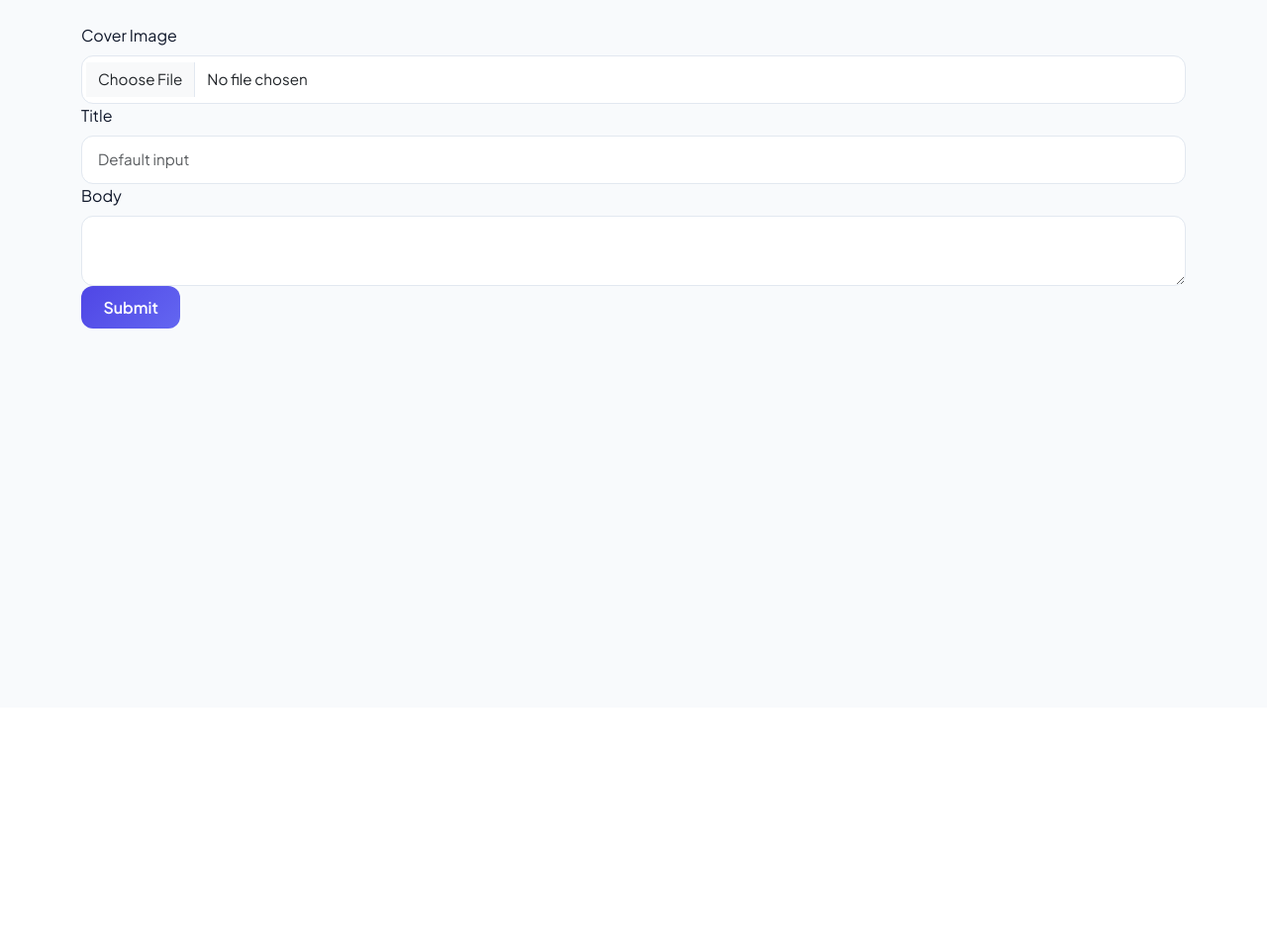
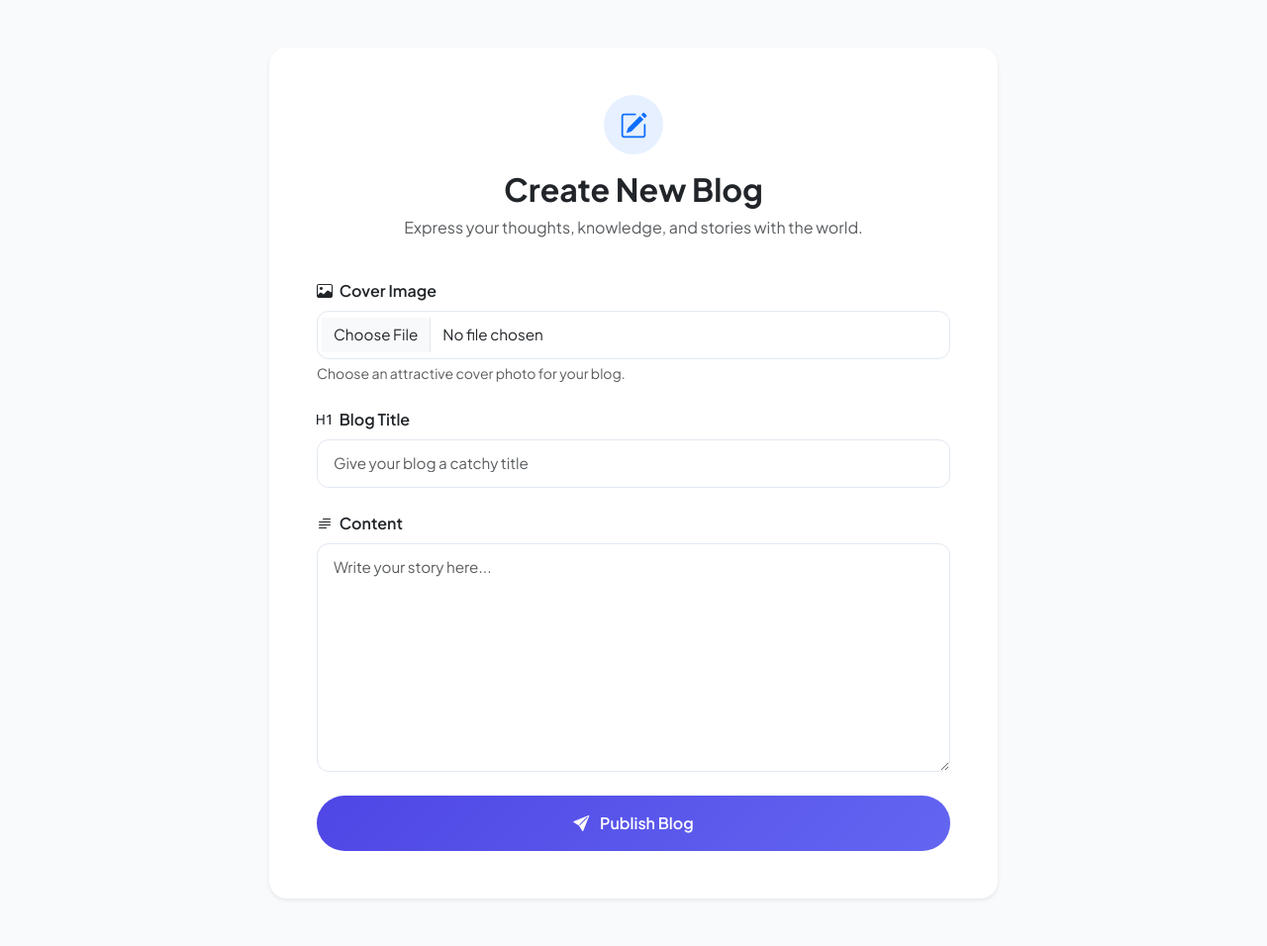
Before and after one commit to rajsingh65145-a11y/Blogging, a Node server app: page /blog/add-new in a window 1280 px wide. Shown: the part 85-1041 px from the top of the page at 99% size. Before the commit the page ends 417 px from the top, so only its background shows below. Run offline with Node 20, Linux system fonts and the light colour scheme; some libraries are stand-ins or nearby versions.

Commit message:
redesign ui 5

```diff
--- a/views/addBlog.ejs
+++ b/views/addBlog.ejs
@@ -1,31 +1,48 @@
 <!DOCTYPE html>
 <html lang="en">
 <head>
-    <%-include('./partials/head')%>
-    <title>Add Blog</title>
+    <%- include('./partials/head') %>
+    <title>Create New Blog - Blogify</title>
 </head>
 <body>
-    <%-include('./partials/nav')%>
-    <div class="container mt-4">
-        <form  action="/blog" method="post" enctype="multipart/form-data">
-            <div class="mb3">
-                <label for="coverImage" class="form-label">Cover Image</label>
-                <input class="form-control" type="file" id="coverImage"  name="coverImage" placeholder="Default input" aria-label="coverImage">
+    <%- include('./partials/nav') %>
+
+    <div class="container my-5" style="max-width: 760px;">
+        <div class="card custom-card p-4 p-md-5 border-0 shadow-sm">
+            <div class="text-center mb-4">
+                <div class="d-inline-flex align-items-center justify-content-center bg-primary bg-opacity-10 text-primary rounded-circle mb-3" style="width: 60px; height: 60px;">
+                    <i class="bi bi-pencil-square fs-3"></i>
+                </div>
+                <h2 class="fw-bold">Create New Blog</h2>
+                <p class="text-muted">Express your thoughts, knowledge, and stories with the world.</p>
             </div>
-            <div class="mb3">
-                <label for="title" class="form-label">Title</label>
-                <input class="form-control" type="text" id="title"  name="title" placeholder="Default input" aria-label="Default input example">
-            </div>
-            <div class="mb3">
-                <label for="body" class="form-label">Body</label>
-                <textarea class="form-control"  id="body" name="body" aria-label="With textarea"></textarea>
-            </div>
-            <div class="mb3">
-               <button class="btn btn-primary">Submit</button>
-            </div>
-        </form>
-</div>
+
+            <form action="/blog" method="post" enctype="multipart/form-data">
+                <div class="mb-4">
+                    <label for="coverImage" class="form-label fw-semibold"><i class="bi bi-image me-1"></i> Cover Image</label>
+                    <input class="form-control" type="file" id="coverImage" name="coverImage" required>
+                    <div class="form-text">Choose an attractive cover photo for your blog.</div>
+                </div>
+
+                <div class="mb-4">
+                    <label for="title" class="form-label fw-semibold"><i class="bi bi-type-h1 me-1"></i> Blog Title</label>
+                    <input class="form-control" type="text" id="title" name="title" placeholder="Give your blog a catchy title" required>
+                </div>
+
+                <div class="mb-4">
+                    <label for="body" class="form-label fw-semibold"><i class="bi bi-text-paragraph me-1"></i> Content</label>
+                    <textarea class="form-control" id="body" name="body" rows="9" placeholder="Write your story here..." required></textarea>
+                </div>
+
+                <div class="d-grid mt-4">
+                    <button type="submit" class="btn btn-primary py-3 fs-6 rounded-pill">
+                        <i class="bi bi-send-fill me-2"></i> Publish Blog
+                    </button>
+                </div>
+            </form>
+        </div>
     </div>
-    <%-include('./partials/scripts')%>
+
+    <%- include('./partials/scripts') %>
 </body>
 </html>
```
